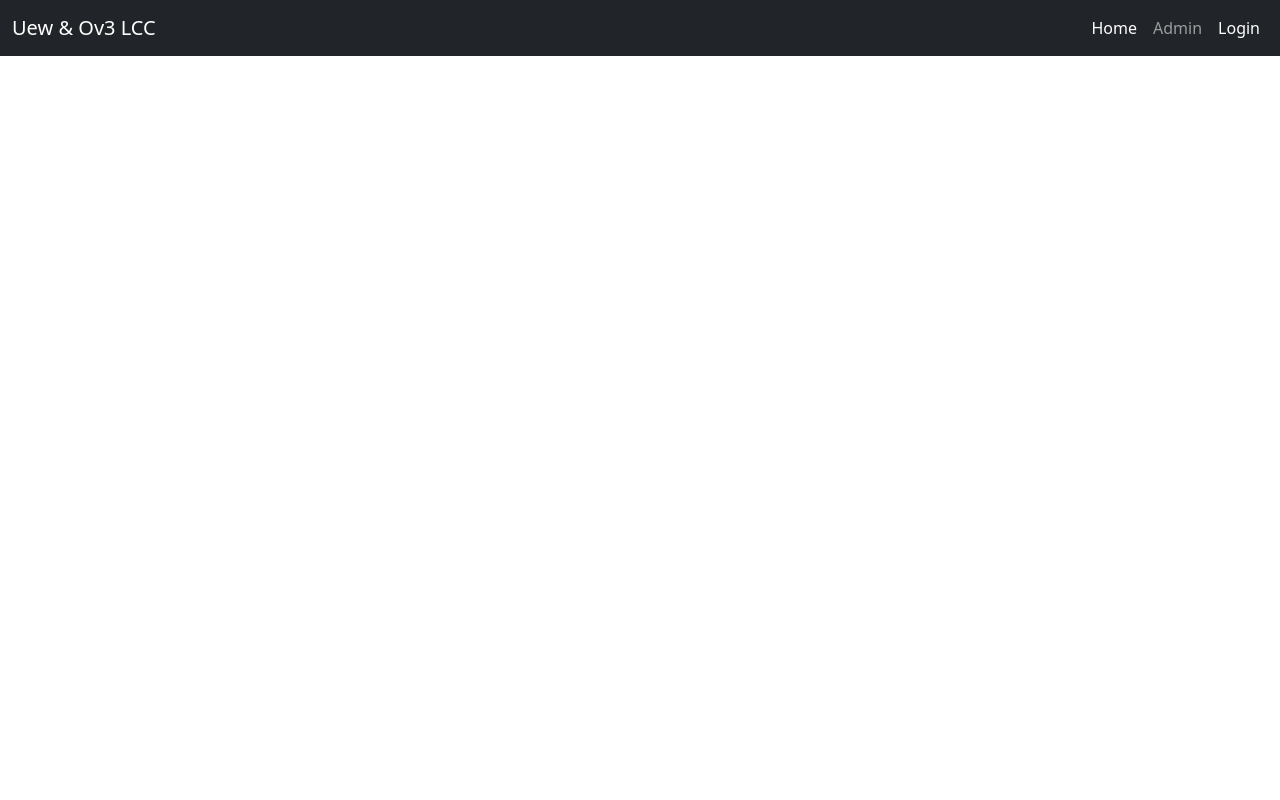
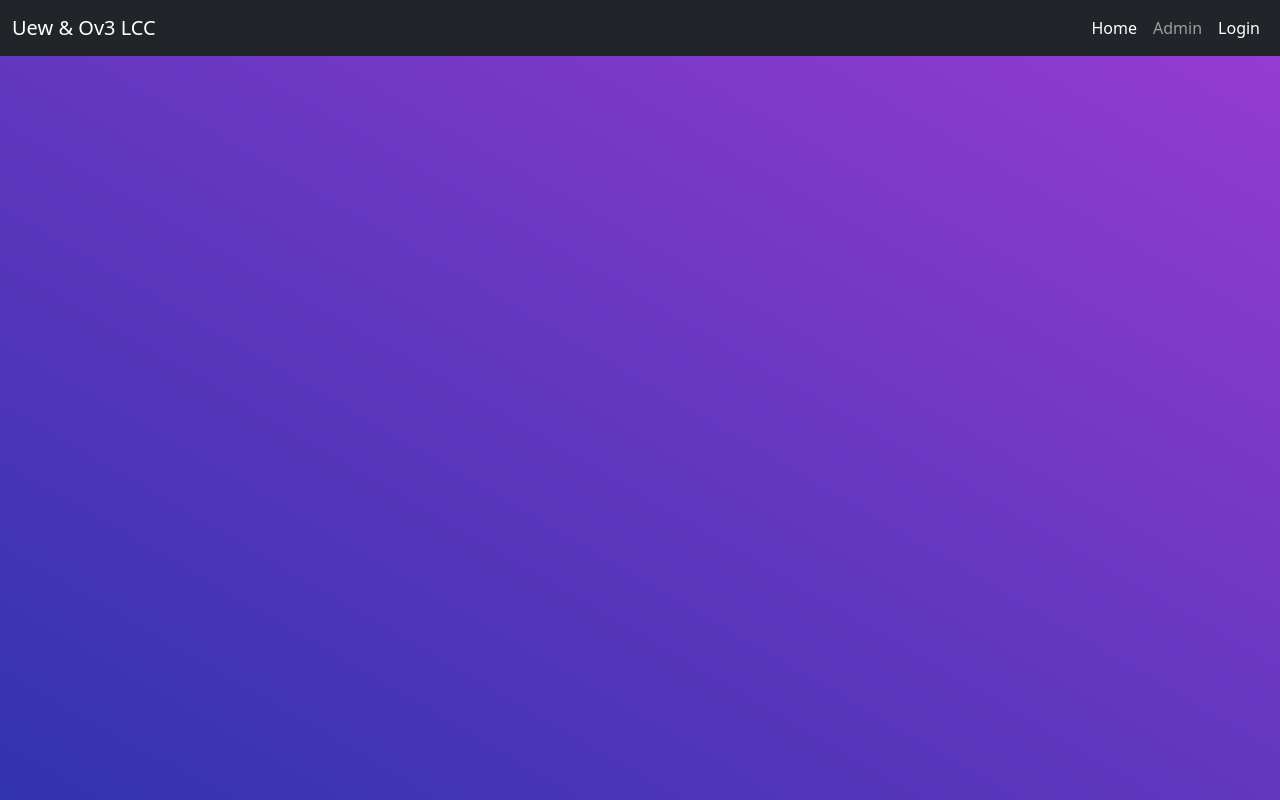
Before and after one commit to idmp152/abz-agency-task, a Django app: page /employee/ in a window 1280 px wide. Run offline with Django 4.2, Linux system fonts and the light colour scheme; data that the repository does not hold is empty.

Commit message:
Jimin from BTS

```diff
--- a/abzagencytask/employee/static/employee/css/style.css
+++ b/abzagencytask/employee/static/employee/css/style.css
@@ -0,0 +1,16 @@
+html, body {
+    margin: 0;
+    padding: 0;
+
+    height: 100vh;
+}
+
+.main {
+    height: calc(100vh - 56px);
+    background: linear-gradient(to right top, #3133ad, #953bd1);
+}
+
+.employee-card {
+    margin: 15px;
+    padding: 15px;
+}
--- a/abzagencytask/employee/templates/employee/index.html
+++ b/abzagencytask/employee/templates/employee/index.html
@@ -5,7 +5,7 @@
   <div class="row">
     {% for p in posts %}
     <div class="col">
-      <div class="card worker-card" style="width: 250px;">
+      <div class="card employee-card" style="width: 18rem;">
         {% if p.image %}
         <img src="{{ p.image.url }}" class="card-img-top">
         {% endif %}
```
